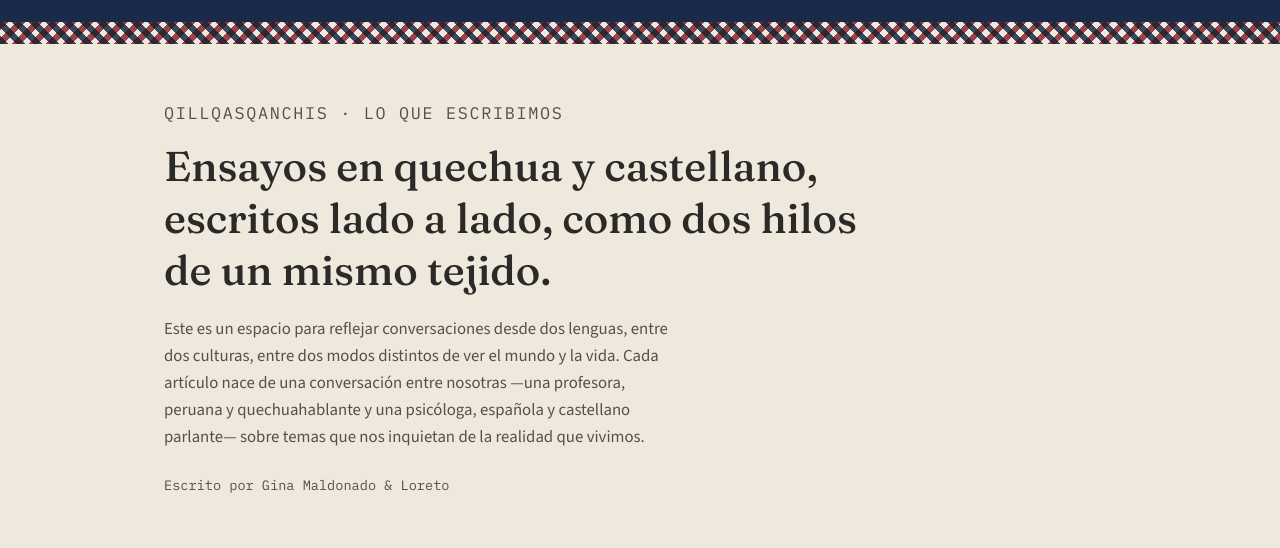
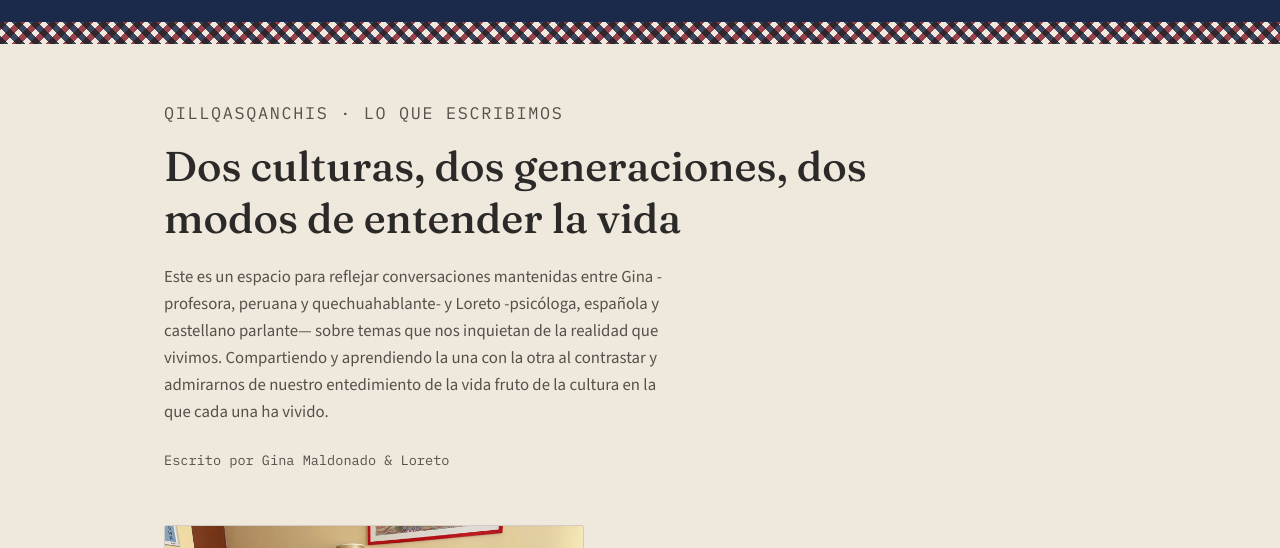
Before and after one commit to lsante/ishkay-simi, a plain HTML site: page index.html in a window 1280 px wide. Shown: the part 185-733 px from the top of the page. Drawn offline with nearby package versions, Linux system fonts and the light colour scheme.

Commit message:
Update index.html

```diff
--- a/index.html
+++ b/index.html
@@ -25,11 +25,10 @@
 
 <section class="hero" id="proyecto">
   <p class="hero-eyebrow">Qillqasqanchis · Lo que escribimos</p>
-  <h1>Ensayos en quechua y castellano, escritos lado a lado, como dos hilos de un mismo tejido.</h1>
+  <h1>Dos culturas, dos generaciones, dos modos de entender la vida</h1>
   <p>
-    Este es un espacio para reflejar conversaciones desde dos lenguas, entre dos culturas,  entre dos modos distintos de ver el mundo y la vida. Cada artículo nace de una
-    conversación entre nosotras —una profesora, peruana y quechuahablante y una psicóloga, española y castellano parlante— sobre
-    temas que nos inquietan de la realidad que vivimos.
+    Este es un espacio para reflejar conversaciones mantenidas entre Gina -profesora, peruana y quechuahablante- y Loreto -psicóloga, española y castellano parlante— sobre
+    temas que nos inquietan de la realidad que vivimos. Compartiendo y aprendiendo la una con la otra al contrastar y admirarnos de nuestro entedimiento de la vida fruto de la cultura en la que cada una ha vivido.
   </p>
   <p class="autoras">Escrito por Gina Maldonado &amp; Loreto</p>
 </section>
```
